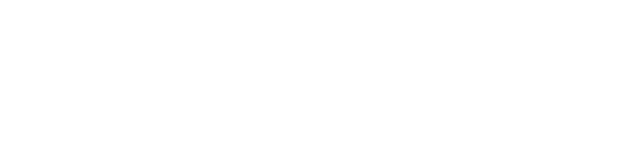
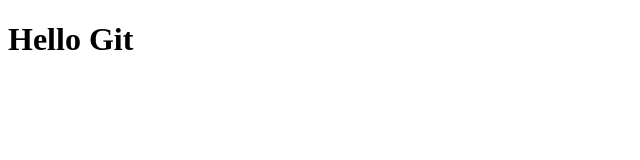
Before and after one commit to dmkarelia31/github-store-1, a plain HTML site: page index.html in a window 1280 px wide. Shown: the whole page, without its empty margins (0-640 px from the left). Drawn offline with Linux system fonts and the light colour scheme.

Commit message:
Разметка + титул
Разметка + титул

```diff
--- a/CSS/style.css
+++ b/CSS/style.css
@@ -1,4 +1,8 @@
 body {
-  background-color: black;
-  font-size: 14px;
+  background-color: #fff;
 }
+
+.header_name {
+  font-family: "Courier New", Courier, monospace;
+  font: optional;
+}
--- a/index.html
+++ b/index.html
@@ -1,8 +1,12 @@
 <!DOCTYPE html>
-<html>
-    <head>
-        <body>
-            <title>Git Rules</title>
-        </body>
-    </head>
+<html lang="en">
+<head>
+    <meta charset="UTF-8">
+    <meta http-equiv="X-UA-Compatible" content="IE=edge">
+    <meta name="viewport" content="width=device-width, initial-scale=1.0">
+    <title>Git Course</title>
+</head>
+<body>
+   <H1 class="header_name">Hello Git</H1>
+</body>
 </html>
```
